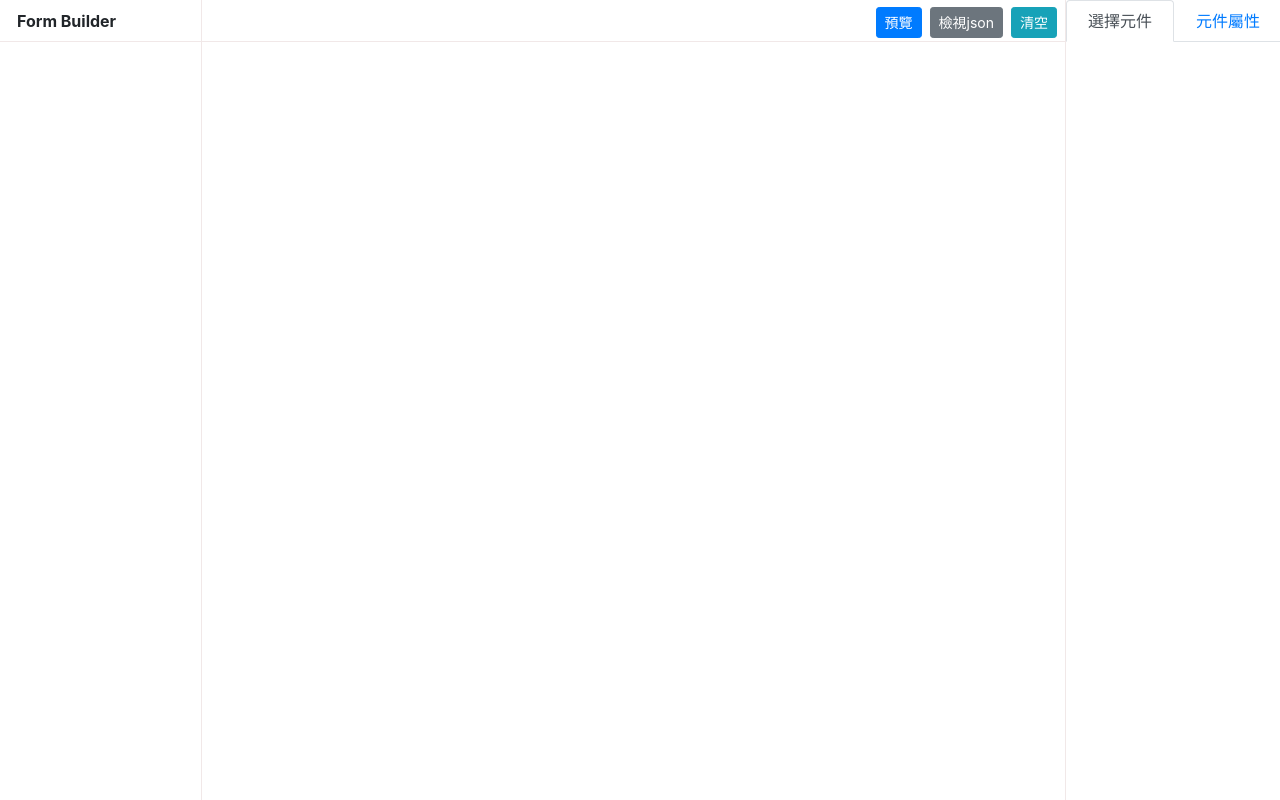
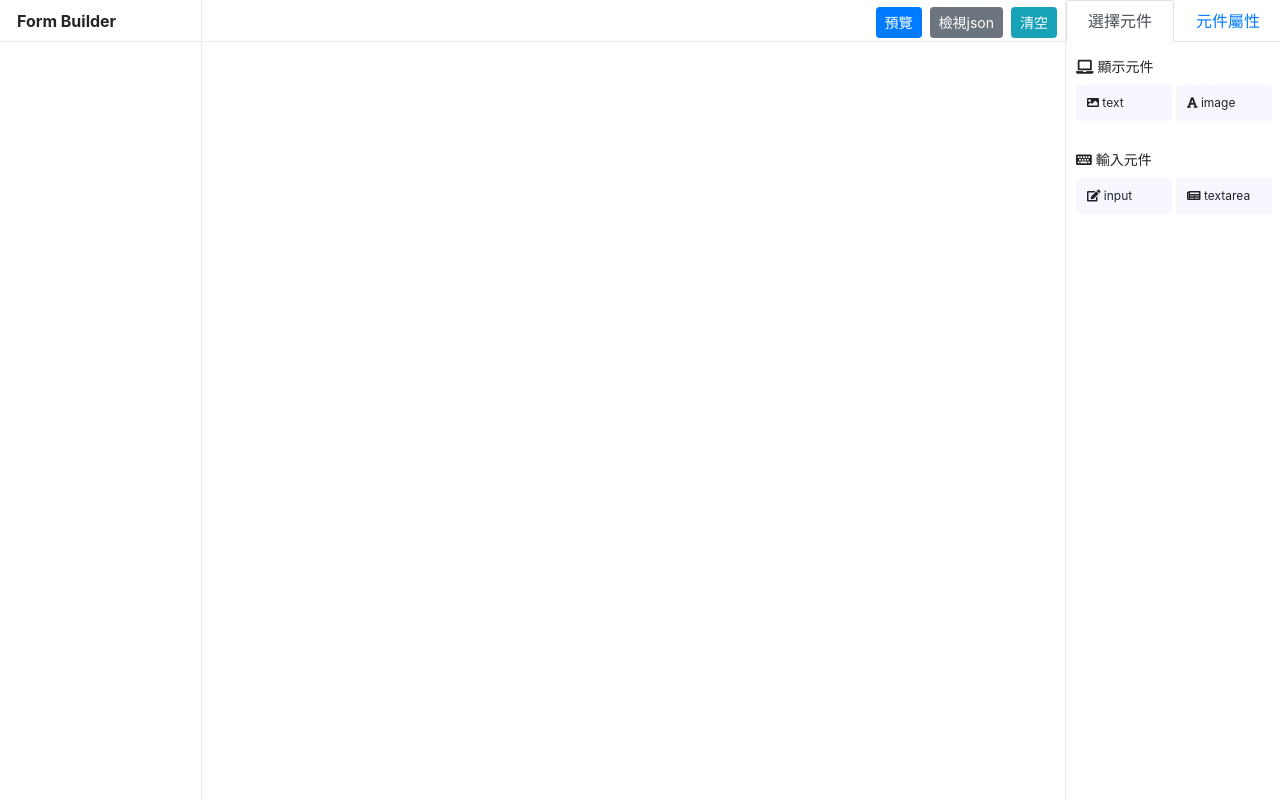
Before and after one commit to 7070587/farm-vue, a Vue app: page /w-home in a window 1280 px wide. Built offline with nearby package versions, Linux system fonts and the light colour scheme.

Commit message:
Update | home.vue | update selecte component ui ok

```diff
--- a/src/views/home/home.vue
+++ b/src/views/home/home.vue
@@ -44,6 +44,38 @@
                     title="選擇元件"
                     active
                 >
+
+                    <div class="components--list">
+                        <div
+                            v-for="(listItem, listIndex) in formBuilderList"
+                            :key="listIndex"
+                        >
+                            <div class="components--title">
+                                <i :class="listItem.icon"></i> {{ listItem.label }}
+                            </div>
+
+                            <draggable
+                                class="components--draggable"
+                                :list="listItem.list"
+                                :group="{ name: 'componentsGroup', pull: 'clone', put: false }"
+                                :clone="cloneComponent"
+                                :sort="false"
+                                draggable=".components--list__item"
+                                @end="onEnd"
+                            >
+                                <div
+                                    v-for="(element, index) in listItem.children"
+                                    :key="index"
+                                    class="components--list__item"
+                                    @click="addComponent(element)"
+                                >
+                                    <div class="components--body">
+                                        <i :class="element.icon"></i> {{ element.label }}
+                                    </div>
+                                </div>
+                            </draggable>
+                        </div>
+                    </div>
 
                 </b-tab>
 
@@ -112,6 +144,12 @@ export default class VuePageClass extends Vue {
                     label: 'text',
                     tag: 'div',
                     type: 'text',
+                    icon: 'fas fa-image',
+                },
+                {
+                    label: 'image',
+                    tag: 'img',
+                    type: 'image',
                     icon: 'fas fa-font',
                 },
             ],
@@ -122,10 +160,16 @@ export default class VuePageClass extends Vue {
             icon: 'fas fa-keyboard ',
             children: [
                 {
-                    label: 'input text',
+                    label: 'input',
                     tag: 'b-input',
                     type: 'text',
                     icon: 'fas fa-edit',
+                },
+                {
+                    label: 'textarea',
+                    tag: 'b-textarea',
+                    type: 'textarea',
+                    icon: 'fas fa-newspaper',
                 },
             ],
         },
@@ -189,4 +233,46 @@ $border-color: #f1e8e8;
     border-left: 1px solid $border-color;
     border-right: 1px solid $border-color;
 }
+
+.components {
+    &--list {
+        padding: 8px;
+        box-sizing: border-box;
+        height: 100%;
+
+        &__item {
+            display: inline-block;
+            width: 48%;
+            margin: 1%;
+            transition: transform 0ms !important;
+        }
+    }
+
+    &--draggable {
+        padding-bottom: 20px;
+    }
+
+    &--title {
+        font-size: 14px;
+        color: #222;
+        margin: 6px 2px;
+    }
+
+    &--body {
+        padding: 8px 10px;
+        background: $selected-color;
+        font-size: 12px;
+        cursor: move;
+        border: 1px dashed $selected-color;
+        border-radius: 3px;
+        .svg-icon {
+            color: #777;
+            font-size: 15px;
+        }
+        &:hover {
+            border: 1px dashed #787be8;
+            color: #787be8;
+        }
+    }
+}
 </style>
```
